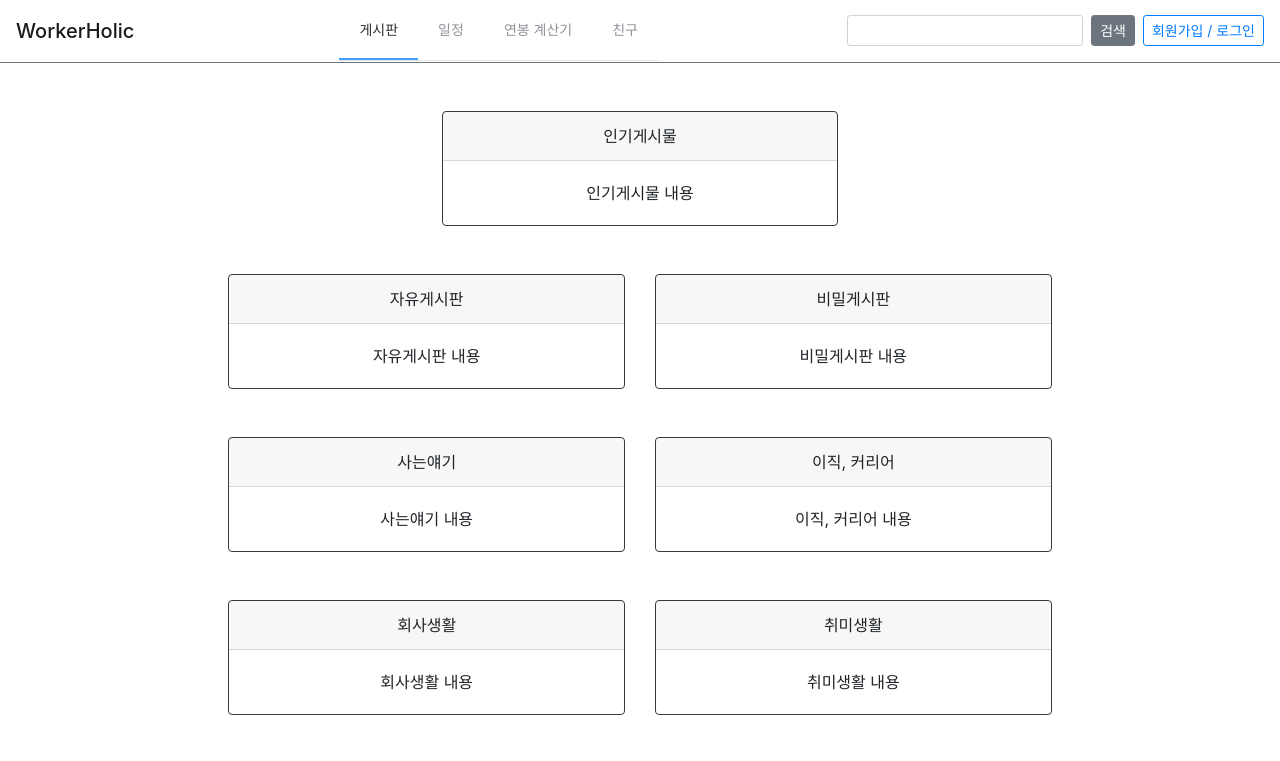
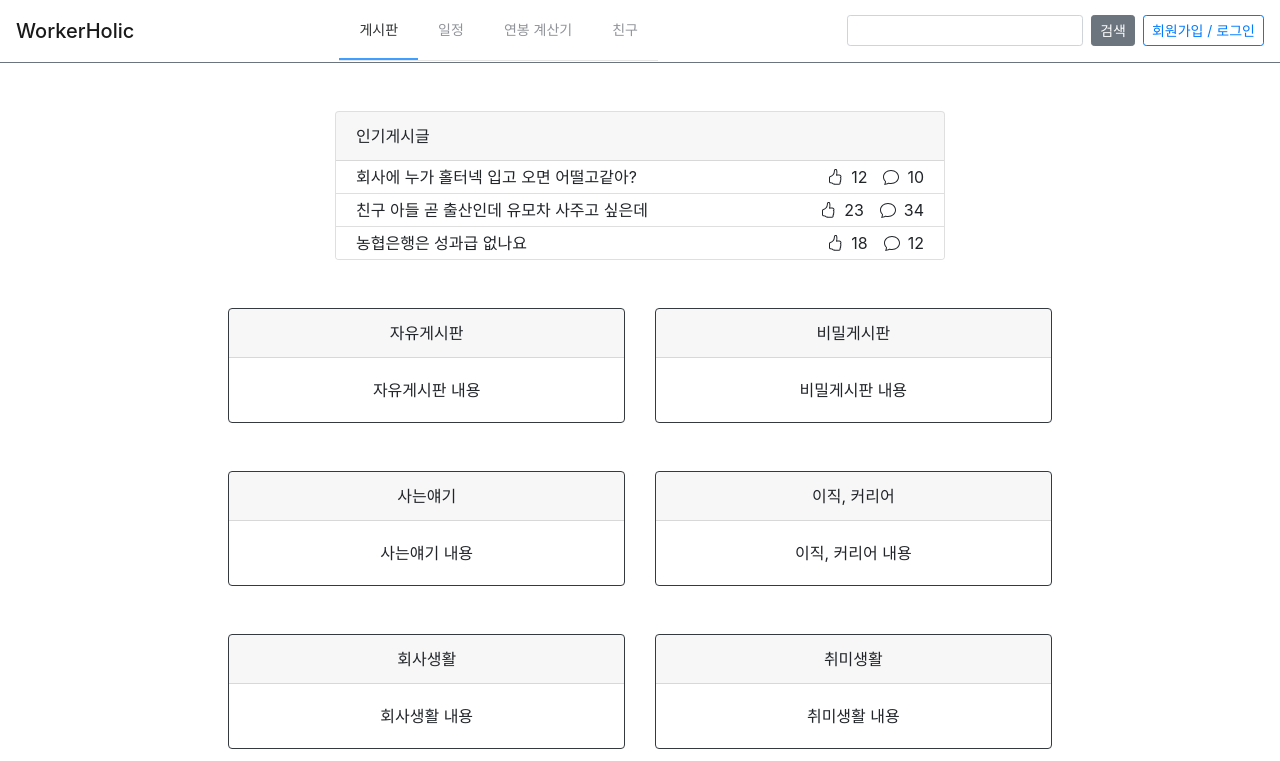
Before and after one commit to skarbgud/TodayWorker, a Vue app in the folder frontend/: page / in a window 1280 px wide. Shown: the top 761 px of the page. Built offline with nearby package versions, Linux system fonts and the light colour scheme.

Commit message:
[FE] Icon 추가, 인기 게시글 Dummy data

```diff
--- a/frontend/src/main.js
+++ b/frontend/src/main.js
@@ -5,7 +5,9 @@ import 'bootstrap/dist/css/bootstrap.min.css'
 import 'bootstrap-vue/dist/bootstrap-vue.css'
 import ElementUI from 'element-ui';
 import 'element-ui/lib/theme-chalk/index.css';
+import { IconsPlugin } from 'bootstrap-vue'
 
+Vue.use(IconsPlugin);
 Vue.use(BootstrapVue);
 Vue.use(ElementUI);
 
--- a/frontend/src/views/frame/components/FrameSection.vue
+++ b/frontend/src/views/frame/components/FrameSection.vue
@@ -6,13 +6,44 @@
         class="mt-5"
         cols="1"
         cols-sm="1"
-        cols-md="2"
-        cols-lg="3"
+        cols-md="1"
+        cols-lg="2"
       >
         <b-col>
           <b-card-group deck>
-            <b-card border-variant="dark" header="인기게시물" align="center">
-              <b-card-text>인기게시물 내용</b-card-text>
+            <b-card no-body header="인기게시글">
+              <b-list-group flush>
+                <b-list-group-item
+                  class="d-flex justify-content-between align-items-center py-1"
+                  >회사에 누가 홀터넥 입고 오면 어떨고같아?
+                  <div class="d-flex align-items-center">
+                    <b-icon class="mx-2" icon="hand-thumbs-up" />12<b-icon
+                      class="mx-2 ml-3"
+                      icon="chat"
+                    />10
+                  </div></b-list-group-item
+                >
+                <b-list-group-item
+                  class="d-flex justify-content-between align-items-center py-1"
+                  >친구 아들 곧 출산인데 유모차 사주고 싶은데
+                  <div class="d-flex align-items-center">
+                    <b-icon class="mx-2" icon="hand-thumbs-up" />23<b-icon
+                      class="mx-2 ml-3"
+                      icon="chat"
+                    />34
+                  </div></b-list-group-item
+                >
+                <b-list-group-item
+                  class="d-flex justify-content-between align-items-center py-1"
+                  >농협은행은 성과급 없나요
+                  <div class="d-flex align-items-center">
+                    <b-icon class="mx-2" icon="hand-thumbs-up" />18<b-icon
+                      class="mx-2 ml-3"
+                      icon="chat"
+                    />12
+                  </div></b-list-group-item
+                >
+              </b-list-group>
             </b-card>
           </b-card-group>
         </b-col>
@@ -186,6 +217,16 @@
 export default {
   name: 'FrameSection',
   components: {},
+  data() {
+    return {
+      items: [
+        { age: 40, first_name: 'Dickerson', last_name: 'Macdonald' },
+        { age: 21, first_name: 'Larsen', last_name: 'Shaw' },
+        { age: 89, first_name: 'Geneva', last_name: 'Wilson' },
+        { age: 38, first_name: 'Jami', last_name: 'Carney' },
+      ],
+    };
+  },
 };
 </script>
 
```
